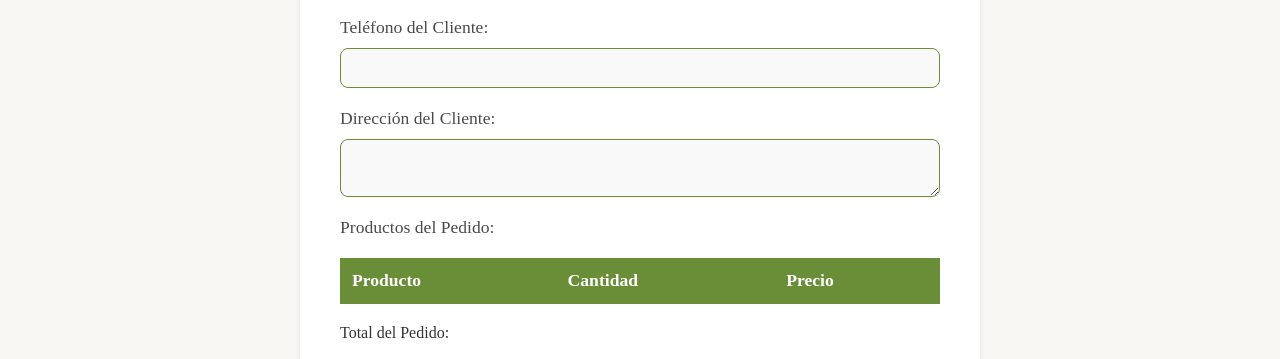
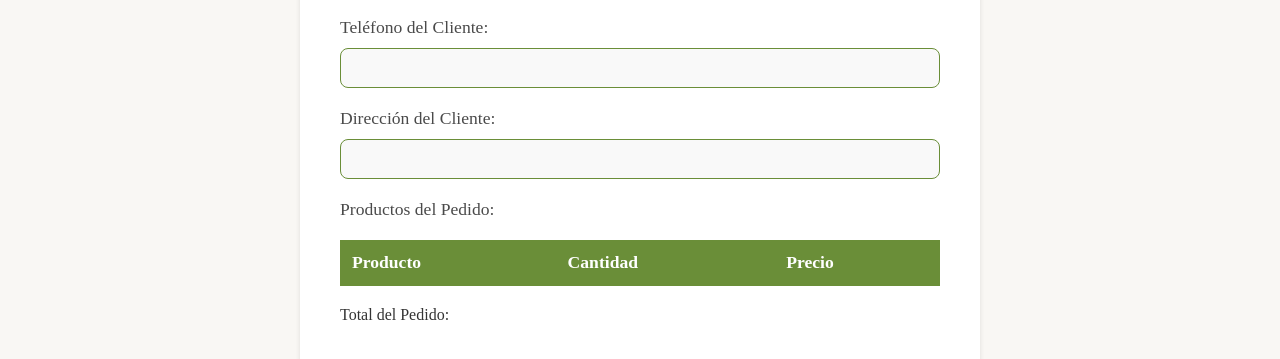
Before and after one commit to Limao0521/PARCIAL-CORTE2, a plain HTML site: page caja.html in a window 1280 px wide. Shown: the part 412-771 px from the top of the page. Drawn offline with Linux system fonts and the light colour scheme; no server answers.

Commit message:
Fix input element in caja.html

```diff
--- a/caja.html
+++ b/caja.html
@@ -43,7 +43,7 @@
                 </div>
                 <div class="form-group-caja">
                     <label for="direccion">Dirección del Cliente:</label>
-                    <textarea id="direccion" name="direccion"></textarea>
+                    <input id="direccion" name="direccion"></textarea>
                 </div>
                 <div class="form-group-caja">
                     <label for="productos">Productos del Pedido:</label>
```
